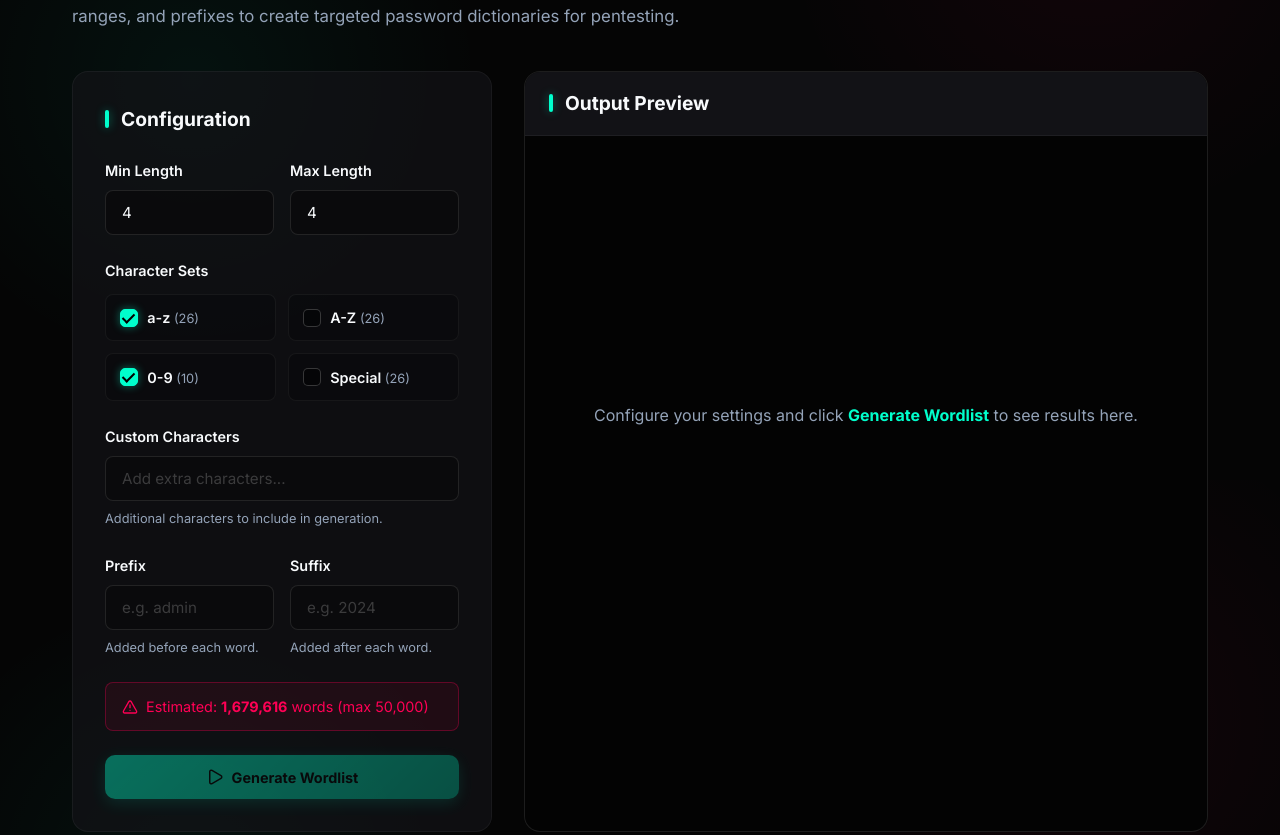
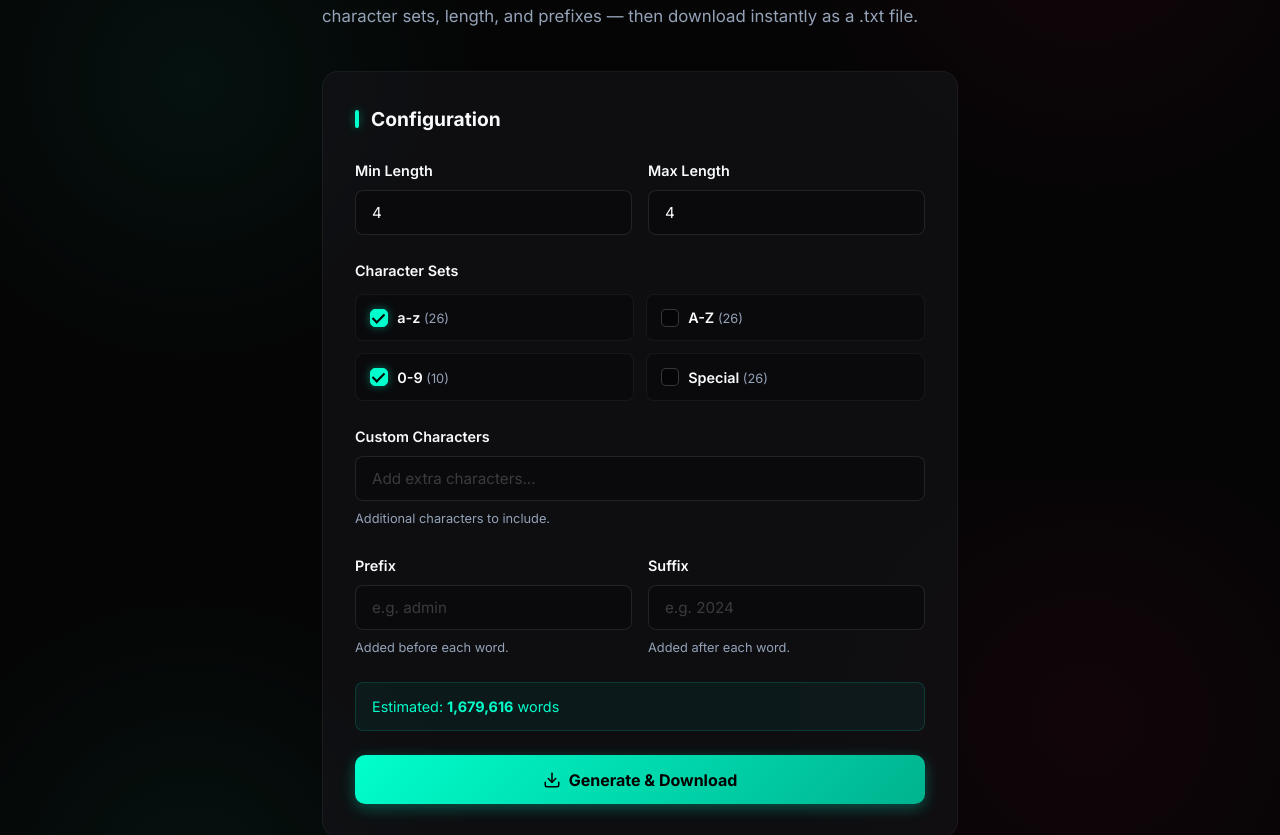
Before and after one commit to moosa2005/Commands_Lab, a React (Vite) app: page /wordlist-generator in a window 1280 px wide. Shown: the part 320-1155 px from the top of the page. Built offline with nearby package versions, Linux system fonts and the light colour scheme.

Commit message:
final word list update

```diff
--- a/src/pages/WordlistGenerator.css
+++ b/src/pages/WordlistGenerator.css
@@ -1,5 +1,5 @@
 .wl-container {
-  max-width: 1200px;
+  max-width: 700px;
   margin: 0 auto;
   padding: 2rem 1rem;
   animation: fadeIn 0.5s ease-out;
@@ -26,19 +26,10 @@
   color: var(--text-muted);
   font-size: 1.05rem;
   line-height: 1.7;
-  max-width: 700px;
 }
 
-.wl-layout {
-  display: grid;
-  grid-template-columns: 1fr;
-  gap: 2rem;
-}
-
-@media (min-width: 900px) {
-  .wl-layout {
-    grid-template-columns: 420px 1fr;
-  }
+.wl-single-panel {
+  width: 100%;
 }
 
 /* Config Panel */
@@ -52,7 +43,6 @@
   display: flex;
   flex-direction: column;
   gap: 1.5rem;
-  height: fit-content;
 }
 
 @media (min-width: 640px) {
@@ -125,7 +115,7 @@
   margin: 0;
 }
 
-/* Charset Checkboxes */
+/* Charset */
 .wl-charset-section {
   display: flex;
   flex-direction: column;
@@ -209,10 +199,10 @@
   font-size: 0.9rem;
 }
 
-.wl-estimate-danger {
-  background-color: rgba(255, 0, 85, 0.08);
-  border-color: rgba(255, 0, 85, 0.3);
-  color: var(--accent-secondary);
+.wl-estimate-warning {
+  background-color: rgba(255, 180, 0, 0.08);
+  border-color: rgba(255, 180, 0, 0.3);
+  color: #ffb400;
 }
 
 .wl-error {
@@ -224,24 +214,35 @@
   font-size: 0.9rem;
 }
 
+.wl-progress {
+  padding: 0.75rem 1rem;
+  border-radius: 8px;
+  background-color: rgba(0, 255, 204, 0.05);
+  border: 1px solid rgba(0, 255, 204, 0.15);
+  color: var(--accent-neon);
+  font-size: 0.9rem;
+  font-family: var(--font-mono);
+}
+
 /* Action Buttons */
 .wl-actions {
   display: flex;
-  flex-wrap: wrap;
   gap: 0.75rem;
 }
 
 .wl-btn {
   display: inline-flex;
   align-items: center;
+  justify-content: center;
   gap: 0.5rem;
-  padding: 0.8rem 1.25rem;
+  padding: 0.9rem 1.5rem;
   border-radius: 10px;
   font-weight: 700;
-  font-size: 0.9rem;
+  font-size: 1rem;
   cursor: pointer;
   transition: all 0.3s cubic-bezier(0.2, 0.8, 0.2, 1);
   border: none;
+  flex: 1;
 }
 
 .wl-btn:disabled {
@@ -254,8 +255,6 @@
   background: linear-gradient(135deg, var(--accent-neon) 0%, #00b38f 100%);
   color: #000;
   box-shadow: 0 4px 15px rgba(0, 255, 204, 0.3);
-  flex: 1;
-  justify-content: center;
 }
 
 .wl-btn-generate:not(:disabled):hover {
@@ -263,74 +262,16 @@
   box-shadow: 0 8px 25px rgba(0, 255, 204, 0.5);
 }
 
-.wl-btn-download {
-  background-color: rgba(255, 255, 255, 0.05);
-  color: var(--text-main);
-  border: 1px solid rgba(255, 255, 255, 0.1);
+/* Spinner */
+.wl-spinner {
+  width: 18px;
+  height: 18px;
+  border: 2px solid rgba(0, 0, 0, 0.2);
+  border-top-color: #000;
+  border-radius: 50%;
+  animation: spin 0.6s linear infinite;
 }
 
-.wl-btn-download:hover {
-  border-color: var(--accent-neon);
-  color: var(--accent-neon);
-  transform: translateY(-2px);
+@keyframes spin {
+  to { transform: rotate(360deg); }
 }
-
-.wl-btn-clear {
-  background-color: rgba(255, 0, 85, 0.08);
-  color: var(--accent-secondary);
-  border: 1px solid rgba(255, 0, 85, 0.2);
-}
-
-.wl-btn-clear:hover {
-  background-color: rgba(255, 0, 85, 0.15);
-  transform: translateY(-2px);
-}
-
-/* Output Panel */
-.wl-output-panel {
-  background-color: #030303;
-  border: 1px solid rgba(255, 255, 255, 0.1);
-  border-radius: 16px;
-  overflow: hidden;
-  display: flex;
-  flex-direction: column;
-  min-height: 400px;
-}
-
-.wl-output-header {
-  padding: 1rem 1.5rem;
-  background-color: rgba(20, 20, 25, 0.9);
-  border-bottom: 1px solid rgba(255, 255, 255, 0.05);
-}
-
-.wl-output-body {
-  flex: 1;
-  overflow: auto;
-  padding: 1rem 1.5rem;
-  max-height: 70vh;
-}
-
-.wl-empty-state {
-  display: flex;
-  align-items: center;
-  justify-content: center;
-  height: 100%;
-  min-height: 300px;
-  text-align: center;
-  color: var(--text-muted);
-  font-size: 1rem;
-}
-
-.wl-empty-state strong {
-  color: var(--accent-neon);
-}
-
-.wl-output-text {
-  font-family: var(--font-mono);
-  font-size: 0.85rem;
-  color: var(--accent-neon);
-  line-height: 1.5;
-  white-space: pre;
-  margin: 0;
-  text-shadow: 0 0 3px rgba(0, 255, 204, 0.2);
-}
--- a/src/pages/WordlistGenerator.tsx
+++ b/src/pages/WordlistGenerator.tsx
@@ -1,6 +1,6 @@
 import { useState, useCallback } from 'react';
 import { Link } from 'react-router-dom';
-import { ArrowLeft, Download, Play, Trash2, AlertTriangle } from 'lucide-react';
+import { ArrowLeft, Download, Play, AlertTriangle } from 'lucide-react';
 import { useSEO } from '../hooks/useSEO';
 import './WordlistGenerator.css';
 
@@ -10,8 +10,6 @@ const CHARSETS: Record<string, string> = {
   numbers: '0123456789',
   special: '!@#$%^&*()-_=+[]{}|;:,.<>?',
 };
-
-const MAX_WORDS = 50000;
 
 export default function WordlistGenerator() {
   useSEO({
@@ -30,10 +28,9 @@ export default function WordlistGenerator() {
   const [customChars, setCustomChars] = useState('');
   const [prefix, setPrefix] = useState('');
   const [suffix, setSuffix] = useState('');
-  const [words, setWords] = useState<string[]>([]);
   const [isGenerating, setIsGenerating] = useState(false);
   const [error, setError] = useState('');
-  const [estimatedCount, setEstimatedCount] = useState(0);
+  const [progress, setProgress] = useState('');
 
   const getCharset = useCallback(() => {
     let charset = '';
@@ -42,7 +39,6 @@ export default function WordlistGenerator() {
     if (useNumbers) charset += CHARSETS.numbers;
     if (useSpecial) charset += CHARSETS.special;
     if (customChars) charset += customChars;
-    // Remove duplicates
     return [...new Set(charset.split(''))].join('');
   }, [useLowercase, useUppercase, useNumbers, useSpecial, customChars]);
 
@@ -56,10 +52,9 @@ export default function WordlistGenerator() {
     return total;
   }, [getCharset, minLen, maxLen]);
 
-  // Update estimate whenever inputs change
   const estimate = calculateEstimate();
 
-  const generateWordlist = useCallback(() => {
+  const generateAndDownload = useCallback(async () => {
     setError('');
     const charset = getCharset();
 
@@ -67,41 +62,51 @@ export default function WordlistGenerator() {
       setError('Please select at least one character set.');
       return;
     }
-
     if (minLen > maxLen) {
       setError('Minimum length cannot be greater than maximum length.');
       return;
     }
-
     if (minLen < 1) {
       setError('Minimum length must be at least 1.');
       return;
     }
 
-    const total = calculateEstimate();
-    if (total > MAX_WORDS) {
-      setError(`Too many combinations (${total.toLocaleString()}). Maximum allowed is ${MAX_WORDS.toLocaleString()}. Try reducing length or character set.`);
-      return;
-    }
+    setIsGenerating(true);
+    setProgress('Generating wordlist...');
 
-    setIsGenerating(true);
-    const result: string[] = [];
     const chars = charset.split('');
+    const chunks: string[] = [];
+    let buffer = '';
+    let count = 0;
+    const CHUNK_SIZE = 10000; // flush buffer every 10k words
 
-    // Generate all combinations for each length
-    for (let len = minLen; len <= maxLen; len++) {
+    // Use setTimeout trick to keep UI responsive
+    await new Promise<void>((resolve) => {
+      const processLength = (len: number, lengthIndex: number) => {
         const indices = new Array(len).fill(0);
 
-      while (true) {
-        // Build current word
+        const processBatch = () => {
+          const batchLimit = 50000; // process 50k words per frame
+          let batchCount = 0;
+
+          while (batchCount < batchLimit) {
+            // Build word
             let word = prefix;
             for (let i = 0; i < len; i++) {
               word += chars[indices[i]];
             }
             word += suffix;
-        result.push(word);
+            buffer += word + '\n';
+            count++;
+            batchCount++;
 
-        // Increment indices (like counting in base N)
+            if (count % CHUNK_SIZE === 0) {
+              chunks.push(buffer);
+              buffer = '';
+              setProgress(`Generated ${count.toLocaleString()} words...`);
+            }
+
+            // Increment indices
             let pos = len - 1;
             while (pos >= 0) {
               indices[pos]++;
@@ -109,19 +114,33 @@ export default function WordlistGenerator() {
               indices[pos] = 0;
               pos--;
             }
-        if (pos < 0) break;
+            if (pos < 0) {
+              // Done with this length
+              if (lengthIndex < maxLen - minLen) {
+                setProgress(`Generated ${count.toLocaleString()} words... (length ${len + 1})`);
+                setTimeout(() => processLength(len + 1, lengthIndex + 1), 0);
+              } else {
+                // All done
+                if (buffer) chunks.push(buffer);
+                setProgress(`Done! ${count.toLocaleString()} words generated. Preparing download...`);
+                setTimeout(() => resolve(), 0);
+              }
+              return;
             }
           }
 
-    setWords(result);
-    setEstimatedCount(result.length);
-    setIsGenerating(false);
-  }, [getCharset, minLen, maxLen, prefix, suffix, calculateEstimate]);
+          // Yield to UI thread, then continue
+          setTimeout(processBatch, 0);
+        };
 
-  const downloadWordlist = useCallback(() => {
-    if (!words.length) return;
-    const content = words.join('\n');
-    const blob = new Blob([content], { type: 'text/plain' });
+        processBatch();
+      };
+
+      processLength(minLen, 0);
+    });
+
+    // Download
+    const blob = new Blob(chunks, { type: 'text/plain' });
     const url = URL.createObjectURL(blob);
     const a = document.createElement('a');
     a.href = url;
@@ -130,13 +149,10 @@ export default function WordlistGenerator() {
     a.click();
     document.body.removeChild(a);
     URL.revokeObjectURL(url);
-  }, [words]);
 
-  const clearWords = () => {
-    setWords([]);
-    setEstimatedCount(0);
-    setError('');
-  };
+    setProgress(`✅ Downloaded ${count.toLocaleString()} words successfully!`);
+    setIsGenerating(false);
+  }, [getCharset, minLen, maxLen, prefix, suffix]);
 
   return (
     <div className="wl-container">
@@ -149,13 +165,12 @@ export default function WordlistGenerator() {
           Wordlist <span className="text-neon">Generator</span>
         </h1>
         <p className="wl-subtitle">
-          Generate custom wordlists directly in your browser. Configure character sets,
-          length ranges, and prefixes to create targeted password dictionaries for pentesting.
+          Generate unlimited custom wordlists directly in your browser. Configure character sets,
+          length, and prefixes — then download instantly as a .txt file.
         </p>
       </div>
 
-      <div className="wl-layout">
-        {/* Configuration Panel */}
+      <div className="wl-single-panel">
         <div className="wl-config-panel">
           <h2 className="wl-section-title">Configuration</h2>
 
@@ -167,7 +182,7 @@ export default function WordlistGenerator() {
                 className="wl-input"
                 value={minLen}
                 min={1}
-                max={10}
+                max={20}
                 onChange={e => setMinLen(parseInt(e.target.value) || 1)}
               />
             </div>
@@ -178,7 +193,7 @@ export default function WordlistGenerator() {
                 className="wl-input"
                 value={maxLen}
                 min={1}
-                max={10}
+                max={20}
                 onChange={e => setMaxLen(parseInt(e.target.value) || 1)}
               />
             </div>
@@ -219,7 +234,7 @@ export default function WordlistGenerator() {
               value={customChars}
               onChange={e => setCustomChars(e.target.value)}
             />
-            <p className="wl-help">Additional characters to include in generation.</p>
+            <p className="wl-help">Additional characters to include.</p>
           </div>
 
           <div className="wl-form-grid">
@@ -248,59 +263,33 @@ export default function WordlistGenerator() {
           </div>
 
           {/* Estimate */}
-          <div className={`wl-estimate ${estimate > MAX_WORDS ? 'wl-estimate-danger' : ''}`}>
-            {estimate > MAX_WORDS && <AlertTriangle size={16} />}
+          <div className={`wl-estimate ${estimate > 10000000 ? 'wl-estimate-warning' : ''}`}>
+            {estimate > 10000000 && <AlertTriangle size={16} />}
             <span>
               Estimated: <strong>{estimate.toLocaleString()}</strong> words
-              {estimate > MAX_WORDS && ` (max ${MAX_WORDS.toLocaleString()})`}
+              {estimate > 10000000 && ' — large file, may take a while'}
             </span>
           </div>
 
           {error && <div className="wl-error">{error}</div>}
 
-          {/* Action Buttons */}
+          {progress && !error && (
+            <div className="wl-progress">{progress}</div>
+          )}
+
+          {/* Action Button */}
           <div className="wl-actions">
             <button
               className="wl-btn wl-btn-generate"
-              onClick={generateWordlist}
-              disabled={isGenerating || estimate > MAX_WORDS || estimate === 0}
+              onClick={generateAndDownload}
+              disabled={isGenerating || estimate === 0}
             >
-              <Play size={18} />
-              {isGenerating ? 'Generating...' : 'Generate Wordlist'}
+              {isGenerating ? (
+                <><span className="wl-spinner"></span> Generating...</>
+              ) : (
+                <><Download size={18} /> Generate & Download</>
+              )}
             </button>
-            {words.length > 0 && (
-              <>
-                <button className="wl-btn wl-btn-download" onClick={downloadWordlist}>
-                  <Download size={18} />
-                  Download .txt
-                </button>
-                <button className="wl-btn wl-btn-clear" onClick={clearWords}>
-                  <Trash2 size={18} />
-                  Clear
-                </button>
-              </>
-            )}
-          </div>
-        </div>
-
-        {/* Output / Preview Panel */}
-        <div className="wl-output-panel">
-          <div className="wl-output-header">
-            <h2 className="wl-section-title">
-              {words.length > 0 ? `Output (${estimatedCount.toLocaleString()} words)` : 'Output Preview'}
-            </h2>
-          </div>
-          <div className="wl-output-body">
-            {words.length === 0 ? (
-              <div className="wl-empty-state">
-                <p>Configure your settings and click <strong>Generate Wordlist</strong> to see results here.</p>
-              </div>
-            ) : (
-              <pre className="wl-output-text">
-                {words.slice(0, 500).join('\n')}
-                {words.length > 500 && `\n\n... and ${(words.length - 500).toLocaleString()} more words (download to see all)`}
-              </pre>
-            )}
           </div>
         </div>
       </div>
```
Lines whose indentation alone changed are shown as unchanged.
